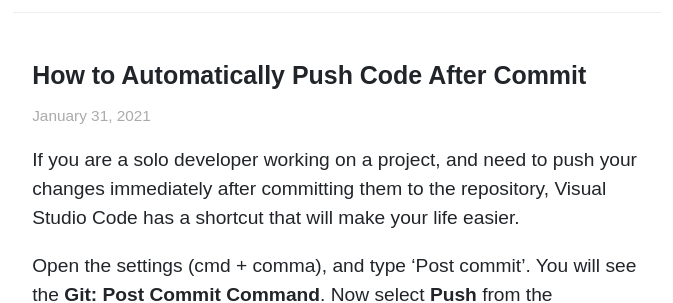
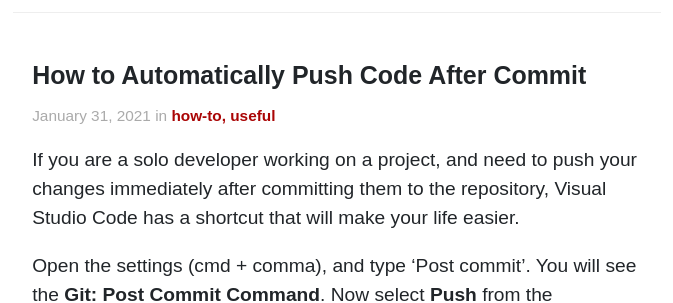
Before and after one commit to akshayKhot/akshayKhot.github.io, a Jekyll site: the page built from _posts/2021-1-31-push-after-commit.md, in a window 1280 px wide. Shown: the part 124-427 px from the top of the page, without its empty margins (303-976 px from the left). Built offline with Jekyll 4.4.1, drawn with Linux system fonts in a browser that asks for light colours; comment, search, counter and statistics services are not loaded.

Commit message:
add tags

```diff
--- a/_posts/2021-1-31-push-after-commit.md
+++ b/_posts/2021-1-31-push-after-commit.md
@@ -1,6 +1,7 @@
 ---
 layout: post
 title: How to Automatically Push Code After Commit
+tags: how-to useful
 ---
 
 If you are a solo developer working on a project, and need to push your changes immediately after committing them to the repository, Visual Studio Code has a shortcut that will make your life easier.
```
